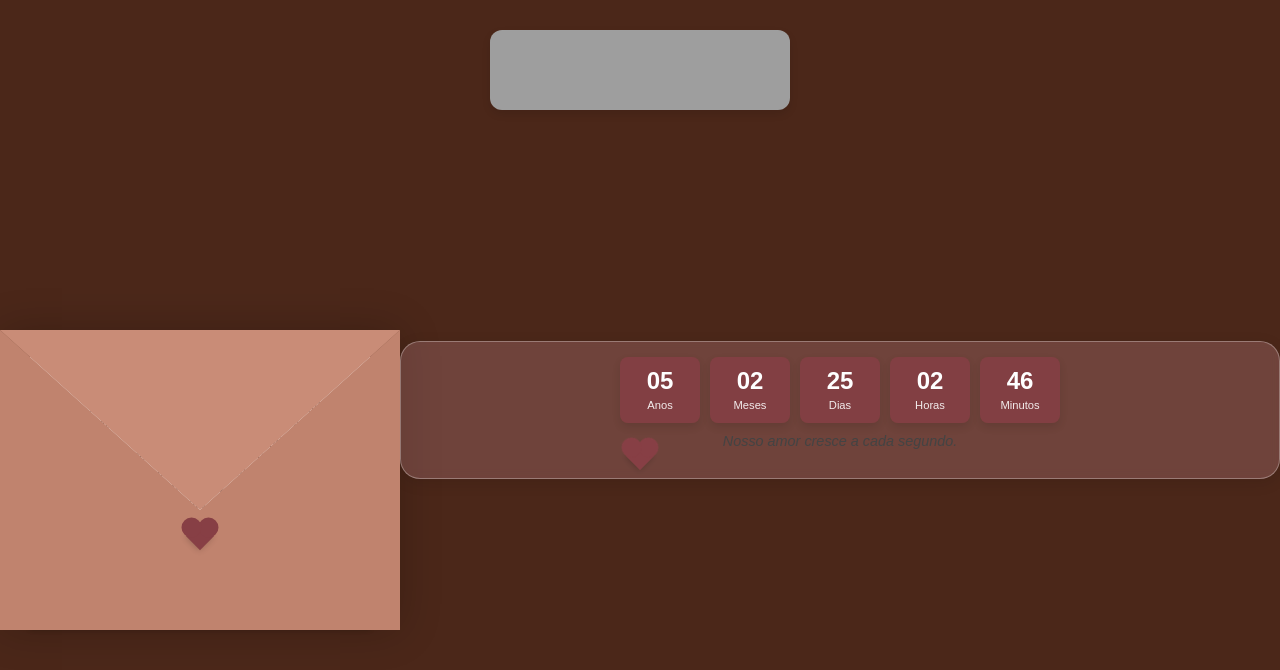
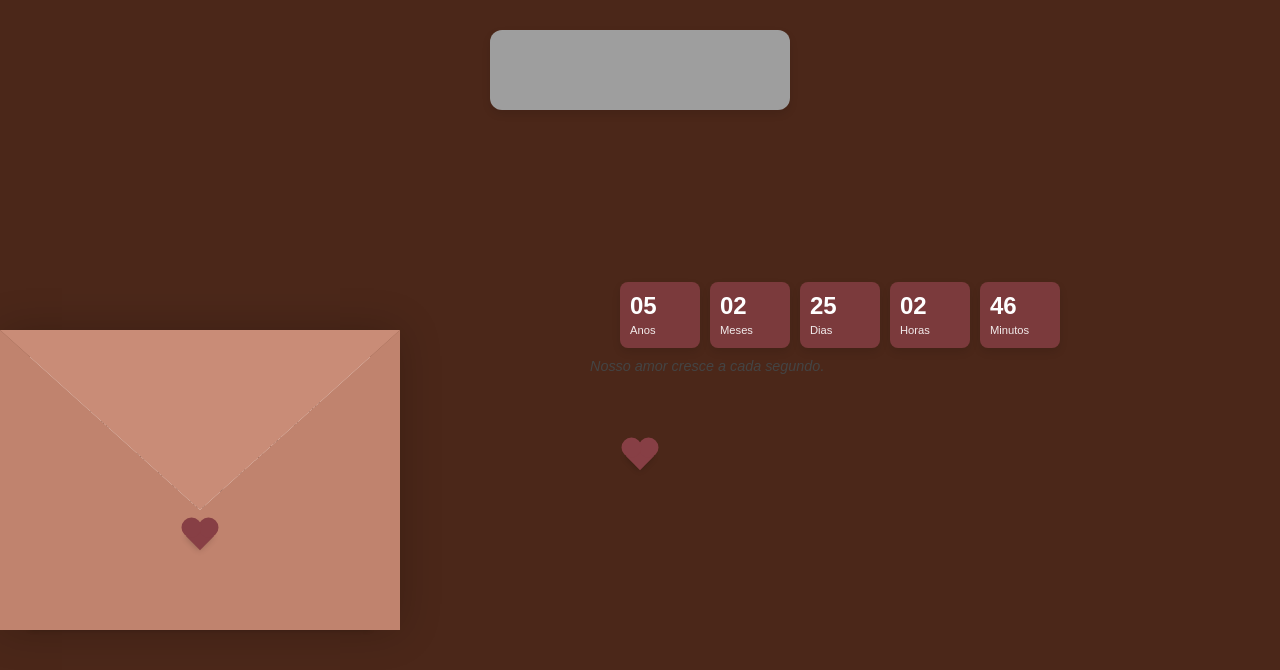
Before and after one commit to sccplaux/cartinha-anna, a plain HTML site: page index.html in a window 1280 px wide. Drawn offline with Linux system fonts and the light colour scheme; grey boxes are pictures that could not be loaded.

Commit message:
Update style.css

```diff
--- a/style.css
+++ b/style.css
@@ -152,17 +152,7 @@ body {
 }
 
 /* Estilos do contador romântico */
-.contador-romantico {
-  background: rgba(255, 182, 193, 0.2);
-  backdrop-filter: blur(5px);
-  border-radius: 20px;
-  padding: 15px;
-  margin: 20px auto 0;
-  text-align: center;
-  box-shadow: 0 4px 15px rgba(0, 0, 0, 0.1);
-  border: 1px solid rgba(255, 255, 255, 0.3);
-  width: 90%;
-}
+
 
 .relogio {
   display: flex;
@@ -231,3 +221,13 @@ body {
     font-size: 1.2rem;
   }
 }
+
+.contador-romantico {
+  position: relative;
+  top: -50px; /* Ajuste esta valor conforme necessário */
+  margin-bottom: 30px;
+  width: 100%;
+  max-width: 500px;
+  margin-left: auto;
+  margin-right: auto;
+}
```
